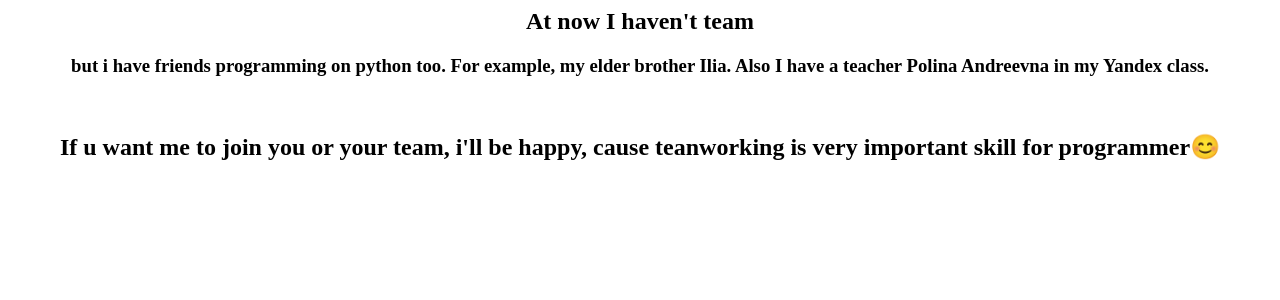
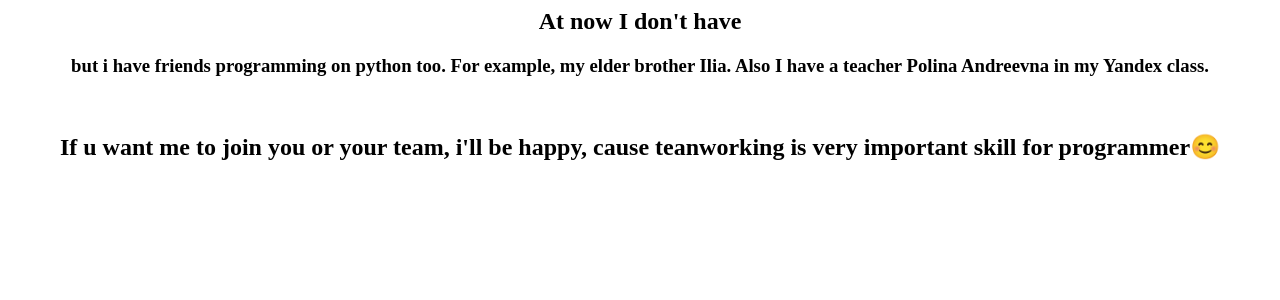
Before and after one commit to KuraiYoru/Personal-site, a Django app: page /team/ in a window 1280 px wide. Shown: the part 45-345 px from the top of the page. Run offline with Django 4.2, Linux system fonts and the light colour scheme.

Commit message:
delete stuff

```diff
--- a/personal_portfolio/settings.py
+++ b/personal_portfolio/settings.py
@@ -27,7 +27,7 @@ SECRET_KEY = 'django-insecure-@6j9)wl(a$1zq1-_+w9q3#0%pvi)g^vkc^0ruzy56@f(93lym9
 # SECURITY WARNING: don't run with debug turned on in production!
 DEBUG = True
 
-ALLOWED_HOSTS = []
+ALLOWED_HOSTS = ['mark123.pythonanywhere.com']
 
 
 
--- a/portfolio/templates/portfolio/team.html
+++ b/portfolio/templates/portfolio/team.html
@@ -3,7 +3,7 @@
 <div class="main">
 
 
-<h2>At now I haven't team</h2>
+<h2>At now I  don't have</h2>
 <h3> but i have friends programming on python too. For example, my elder brother Ilia.
 Also I have a teacher Polina Andreevna in my Yandex class.
 </h3>
```
Also changed, not shown: db.sqlite3, 1 other file.
